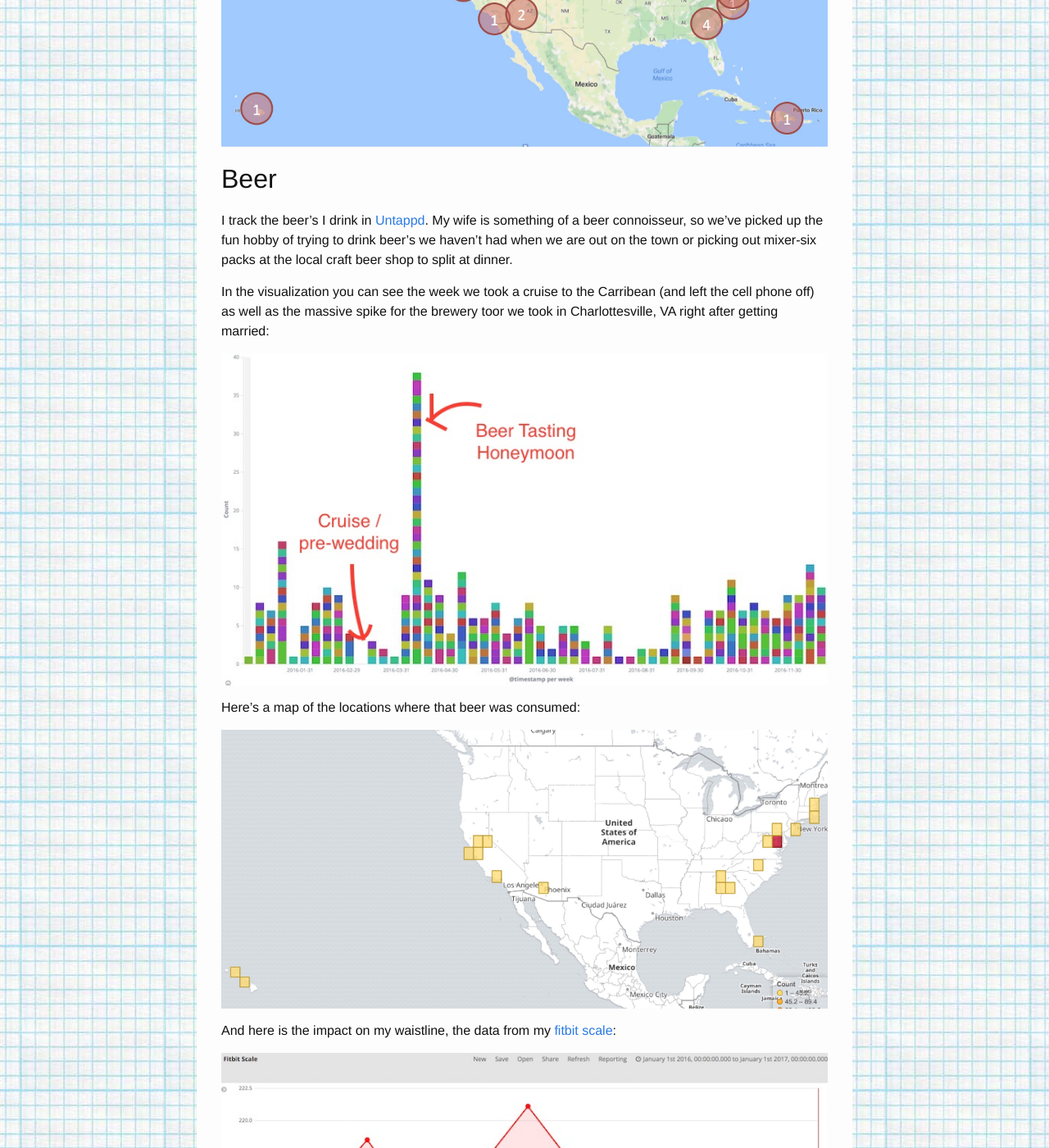
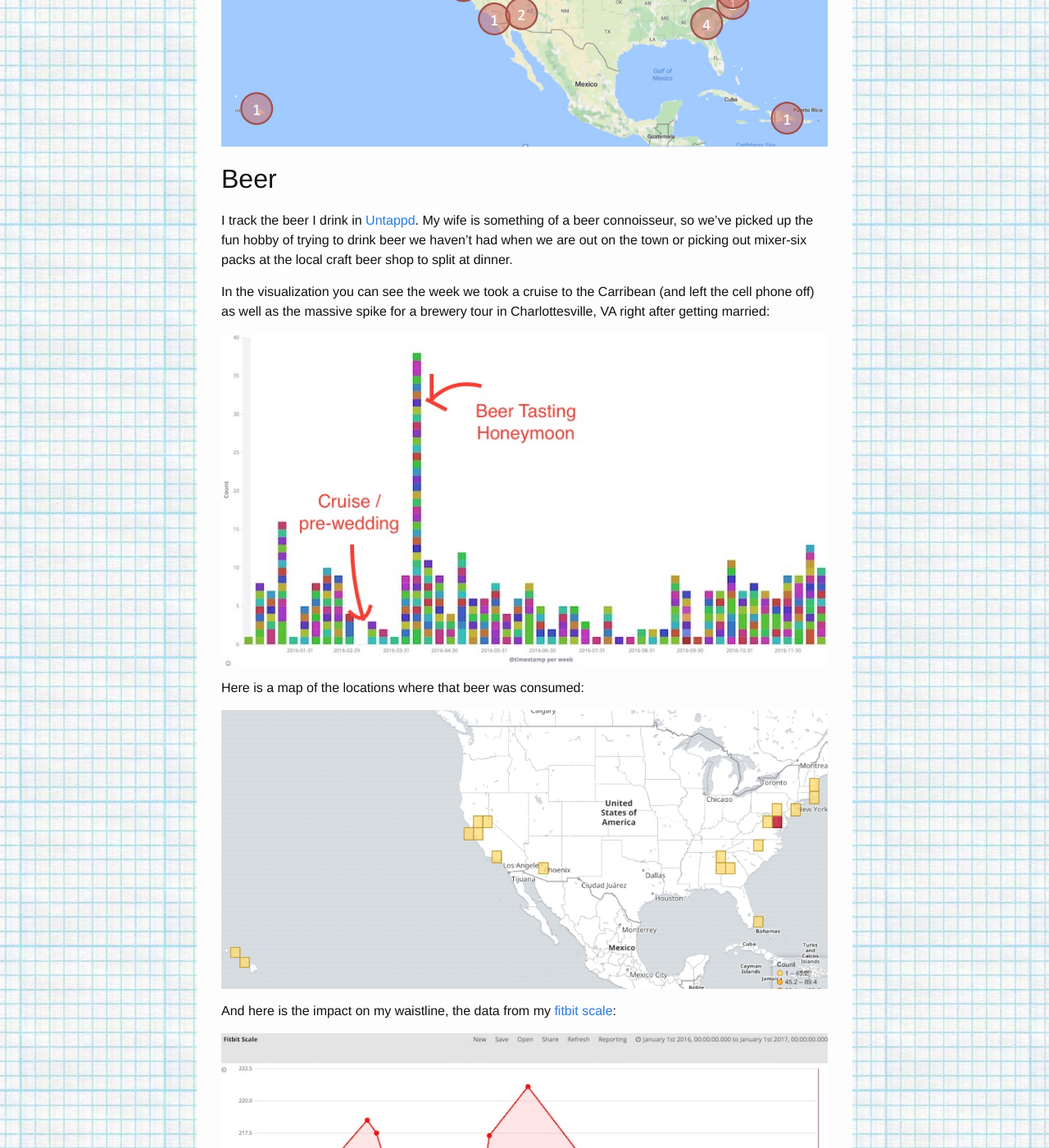
Before and after one commit to derickson/derickson.github.io, a Jekyll site: the page built from _posts/2016-12-24-year-in-review.md, in a window 1280 px wide and 1400 px high, scrolled down 1840 px. Shown: the whole window at 82% size. Built offline with Jekyll 4.4.1, drawn with Linux system fonts in a browser that asks for light colours.

Commit message:
Update 2016-12-24-year-in-review.md

```diff
--- a/_posts/2016-12-24-year-in-review.md
+++ b/_posts/2016-12-24-year-in-review.md
@@ -30,13 +30,13 @@ I track all my work and fun travel in [TripIt](tripit.com).  I took 25 trips in
 
 ## Beer
 
-I track the beer's I drink in [Untappd](untappd.com).  My wife is something of a beer connoisseur, so we've picked up the fun hobby of trying to drink beer's we haven't had when we are out on the town or picking out mixer-six packs at the local craft beer shop to split at dinner.
+I track the beer I drink in [Untappd](untappd.com).  My wife is something of a beer connoisseur, so we've picked up the fun hobby of trying to drink beer we haven't had when we are out on the town or picking out mixer-six packs at the local craft beer shop to split at dinner.
 
-In the visualization you can see the week we took a cruise to the Carribean (and left the cell phone off) as well as the massive spike for the brewery toor we took in Charlottesville, VA right after getting married:
+In the visualization you can see the week we took a cruise to the Carribean (and left the cell phone off) as well as the massive spike for a brewery tour in Charlottesville, VA right after getting married:
 
 ![Beer Bar Graph](/images/posts/2016-12-24-beerBar.jpg)
 
-Here's a map of the locations where that beer was consumed:
+Here is a map of the locations where that beer was consumed:
 
 ![Beer Map](/images/posts/2016-12-24-beerMap.jpg)
 
```
